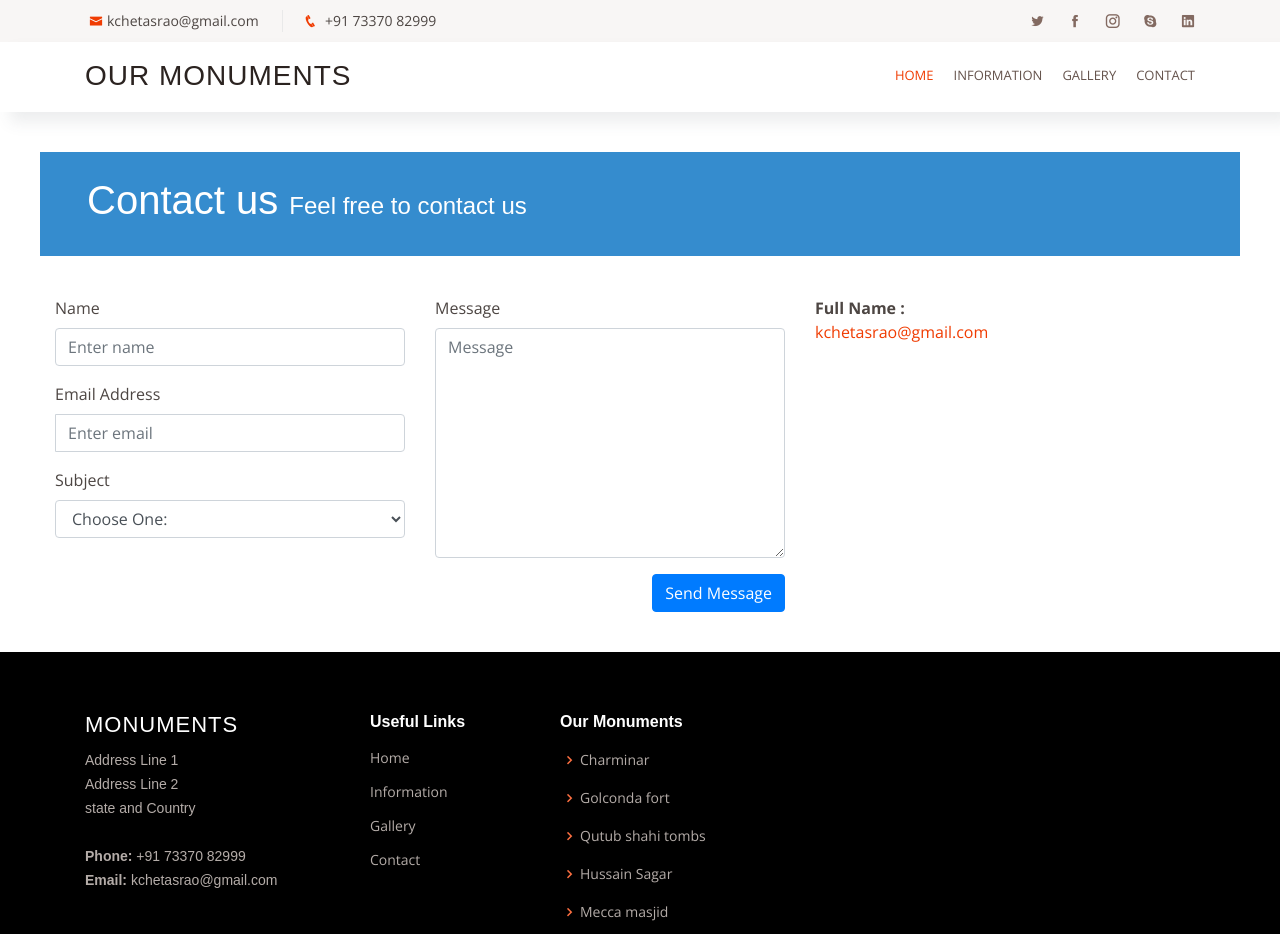
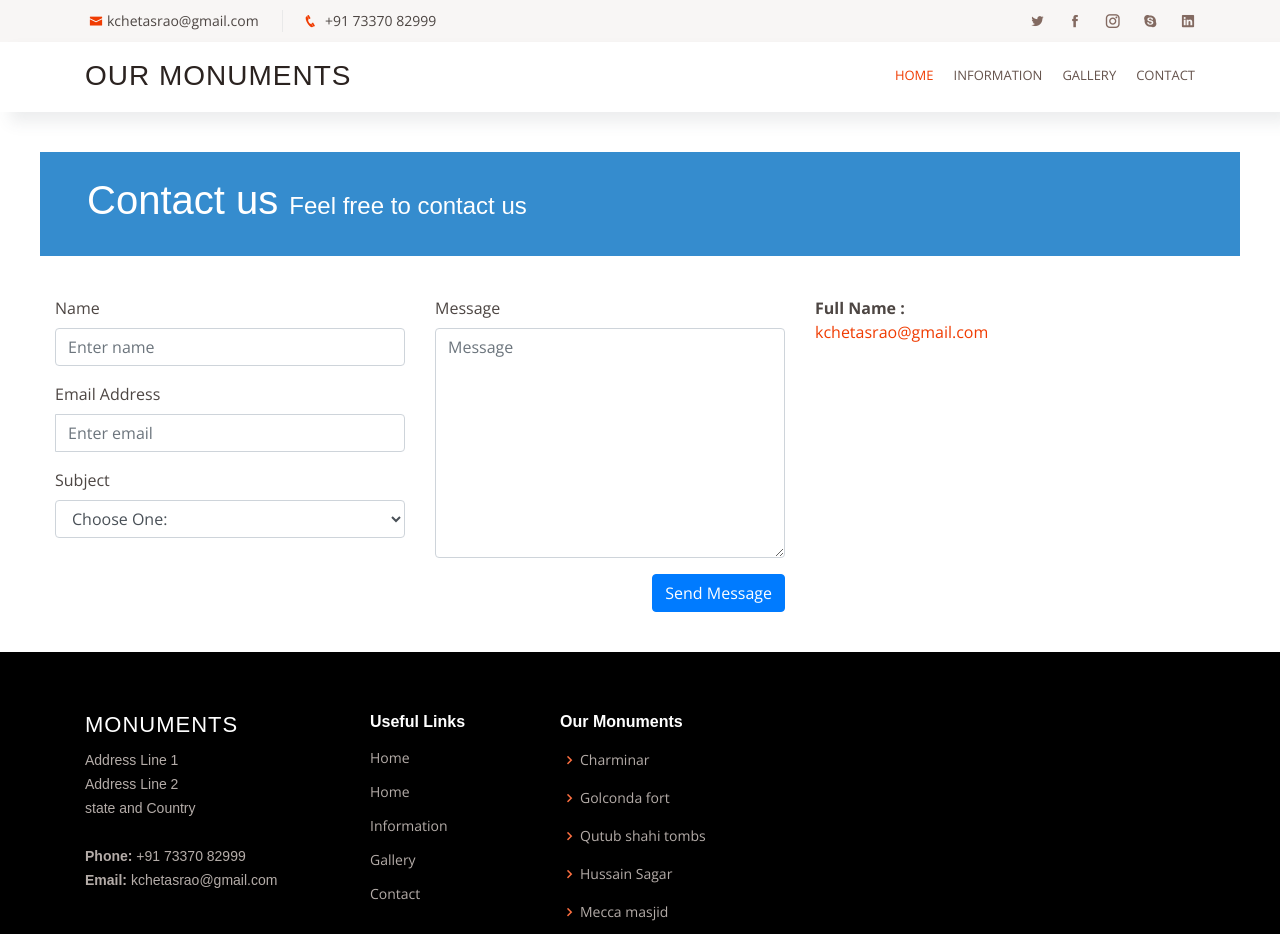
Before and after one commit to kchetaswebsite/Website, a plain HTML site: page contact.html in a window 1280 px wide. Shown: the top 934 px of the page. Drawn offline with nearby package versions, Linux system fonts and the light colour scheme; some icons are missing; a web font is replaced by a local one.

Commit message:
Update contact.html

```diff
--- a/contact.html
+++ b/contact.html
@@ -194,6 +194,7 @@
             <h4>Useful Links</h4>
             <ul>
               <li class="active"><a href="index.html">Home</a></li>
+              <li class="active"><a href="index.html">Home</a></li>
               <li><a href="info.html">Information</a></li>
               <li><a href="info.html#gallery">Gallery</a></li>
               <li><a href="contact.html">Contact</a></li>
```
